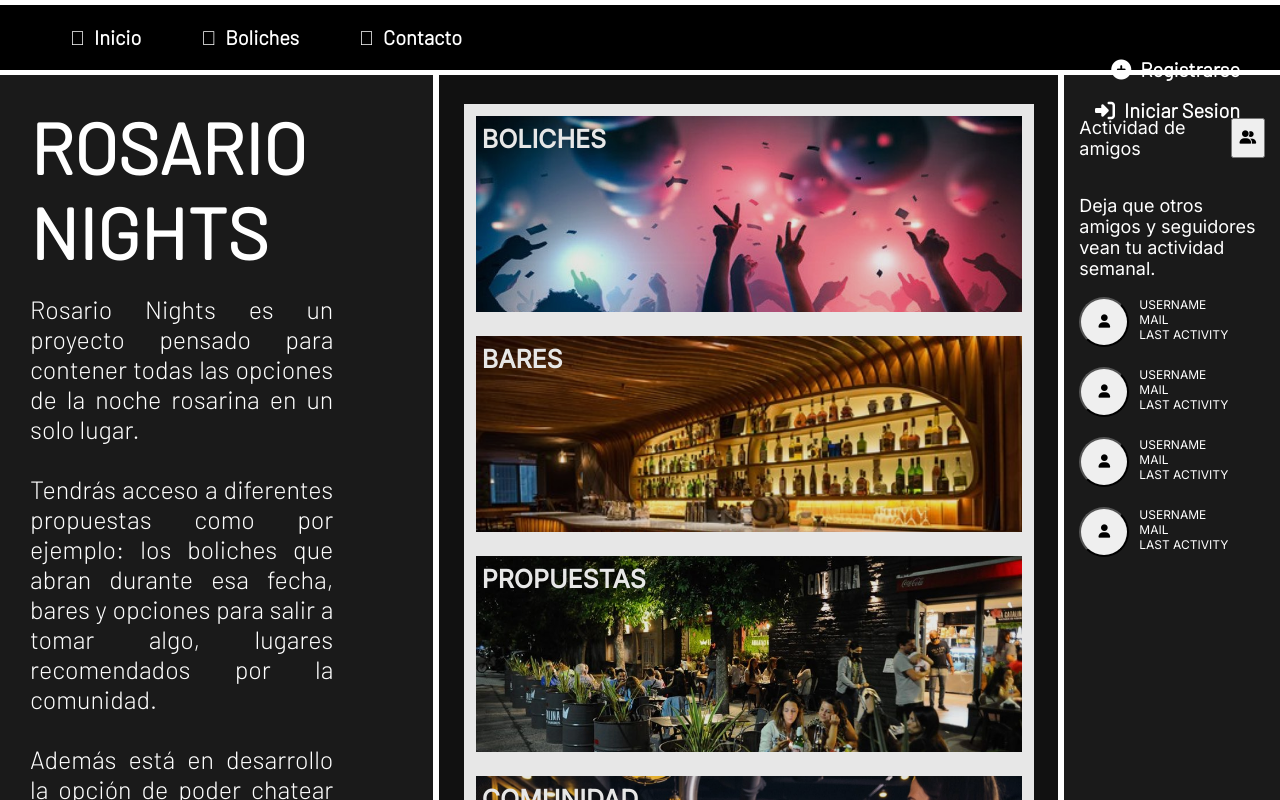
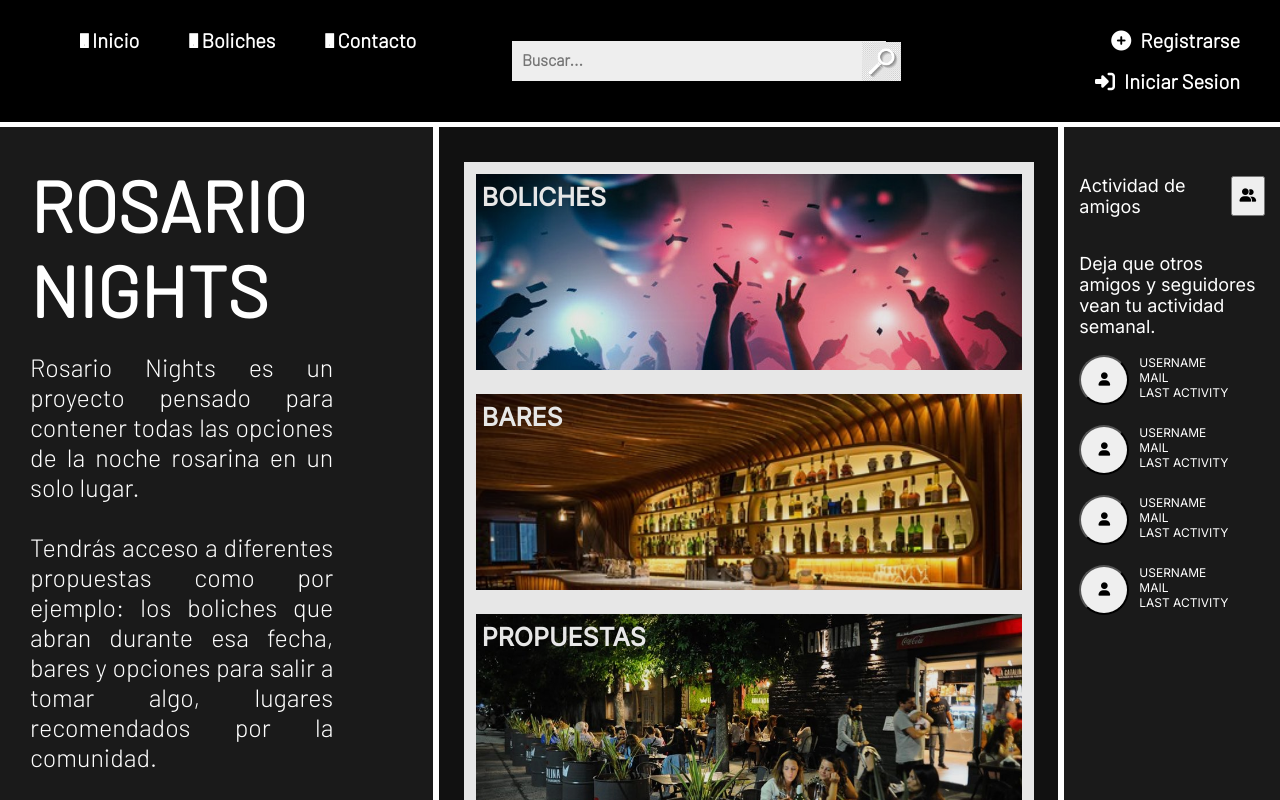
Before and after one commit to LucasFasolato/RosarioNights, a React (Create React App) app in the folder rosarionights/: page /home in a window 1280 px wide. Shown: the top 800 px of the page. Built offline with nearby package versions, Linux system fonts and the light colour scheme.

Commit message:
Add new changes on Navbar, correct some styles and add SearchBar

```diff
--- a/rosarionights/src/FrontPage/FrontPage.css
+++ b/rosarionights/src/FrontPage/FrontPage.css
@@ -6,32 +6,86 @@
     background-color: #000;
     width: 100%;
     z-index: 200;
-    position: absolute;
+    /* position: absolute;
     top: -75px;
     left: 0px;
-    height: 65px;
+    height: 65px; */
     /* border-bottom: 5px solid #fff; */
     outline:  5px solid #fff;
   }
+  .display__nav {
+    display: flex;
+  }
 
-  .nav__ul {
+  .nav__ul-left {
+    font-family: 'Barlow', sans-serif;
+    font-size: 20px;
+
+  }
+
+  .display__nav-left {
+    text-align: left;
+    width: 40%;
+  }
+
+  .display__sb-bt {
+    background: none;
+    border: none;
+    cursor: pointer;
+    width: 40px;
+    height: 40px;
+    margin: auto;
+  }
+
+  .display__sb-lupa {
+    width: 39px;
+    height: 39px;
+
+  }
+
+  .display__searchbar {
+    display: flex;
+    width: 30%;
+  }
+
+  .input__sb {
+    margin: auto;
+    border: none;
+    height: 20px;
+    padding: 10px;
+    width: 400px;
+    background-color: #eee;
+    margin-right: -30px;
+  }
+  .input__sb::placeholder {
+    font-size: 16px;
+    font-family: 'Barlow', sans-serif;
+    font-weight: bold;
+  }
+
+  .nav__ul-right {
     font-family: 'Barlow', sans-serif;
     font-size: 20px;
   }
 
+  .display__nav-right {
+    text-align: right;
+    width: 30%;
+  }
+
   .nav__li {
     /* display: block; */
-    padding: 0px 30px;
+    padding: 10px;
     color: #fff;
     /* text-align: right; */
     /* margin-right: 30px; */
     cursor: pointer;
+    margin-left: 30px;
     font-family: 'Barlow', sans-serif;
   }
 
   .nav__li a {
     color: #fff;
-    margin-left: 5px;
     text-decoration: none;
     font-family: 'Barlow', sans-serif;
   }
@@ -44,12 +98,11 @@
   }
 
   .nav__li-right {
-    display: block;
     padding: 10px;
     color: #fff;
     text-align: right;
     margin-right: 30px;
-    justify-content: right;
+    /* justify-items: right; */
     cursor: pointer;
   }
 
@@ -138,11 +191,13 @@
   }
 body {
   position: absolute;
-  top: 80px;
+  top: 0px;
+  left: 0px;
+  background-color: #000;
+  z-index: 15;
 }
 .img__fondo {
   background-color: #212121;
-  margin-top: -16px;
   width: 100vw;
   height: 100vh;
   background-size: cover;
--- a/rosarionights/src/FrontPage/FrontPage.js
+++ b/rosarionights/src/FrontPage/FrontPage.js
@@ -7,6 +7,7 @@ import logoTw from './logos/LogoTW.png';
 import logoYt from './logos/LogoYT.png';
 import logoWsp from './logos/LogoWSP.png';
 import logoIg from './logos/LogoIG.png';
+import lupa from './logos/Lupa.png';
 function FrontPage() {
     const navigate = useNavigate();
   return (
@@ -14,13 +15,28 @@ function FrontPage() {
         <div>
             <header>
                 <nav className='nav'>
-                    <ul className='nav__ul'>
+                    <div className='display__nav'>
+                        <div className='display__nav-left'>
+                            <ul className='nav__ul-left'>
                                 <li className='nav__li fas fa-home'><a href="#"> Inicio</a></li>
                                 <li className='nav__li fas fa-user-friends'><a href="#"> Boliches</a></li>
                                 <li className='nav__li fas fa-question-circle'><a target="_BLANK" href="https://www.instagram.com/lucasfasolato/" rel="noreferrer"> Contacto</a></li>
+                            </ul>
+                        </div>
+                        <div className='display__searchbar'>
+                            <input className='input__sb' placeholder='Buscar...'></input>
+                            <button className='display__sb-bt'><img className='display__sb-lupa' src={lupa}/></button>
+
+                        </div>
+                        <div className='display__nav-right'>
+                            <ul className='nav__ul-right'>
                                 <li className='nav__li-right fa-solid fa-circle-plus'><a onClick={() => navigate("/register")}> Registrarse</a></li>
                                 <li className='nav__li-right fa-solid fa-right-to-bracket'><a onClick={() => navigate("/login")}> Iniciar Sesion</a></li>
                             </ul>
+                        </div>
+                    </div>
+
+
                     <ul className='nav__responsive-ul'>
                         <div className='nav__responsive-button-container'>
                             <div className='nav__responsive-button fas fa-bars'></div>
```
Also changed, not shown: rosarionights/src/FrontPage/logos/Lupa.png (added). Lines whose indentation alone changed are shown as unchanged.
